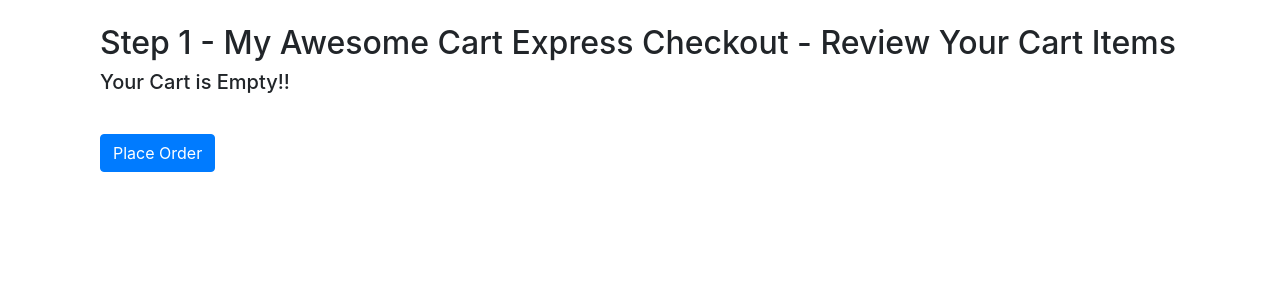
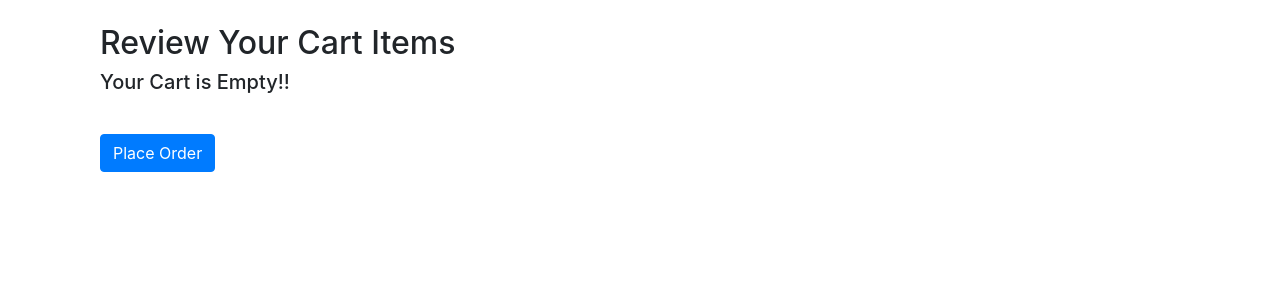
Before and after one commit to gaurav6225/VISA-Hackathon, a Django app: template shop/templates/shop/checkout.html in a window 1280 px wide. Shown: the part 56-356 px from the top of the page. Run offline with Django 3.2, Linux system fonts and the light colour scheme; the template is opened without the code that fills it, so the values that code supplies are empty; parts of the project's set-up code (start-up, migrations or seed data) failed here and were passed over; some libraries are stand-ins or nearby versions.

Commit message:
Some Front-End Formatting for Checkout Page

```diff
--- a/shop/templates/shop/checkout.html
+++ b/shop/templates/shop/checkout.html
@@ -1,9 +1,9 @@
 {% extends 'shop/basic.html' %}
-{% block title%} Checkout - My Awesome Cart{% endblock %}
+{% block title%} Checkout - Visa Anywhere{% endblock %}
 {% block body %}
 <div class="container">
     <div class="col my-4">
-        <h2>Step 1 - My Awesome Cart Express Checkout - Review Your Cart Items</h2>
+        <h2>Review Your Cart Items</h2>
         <div>
             <ul class="list-group" id="items">
             </ul>
```
